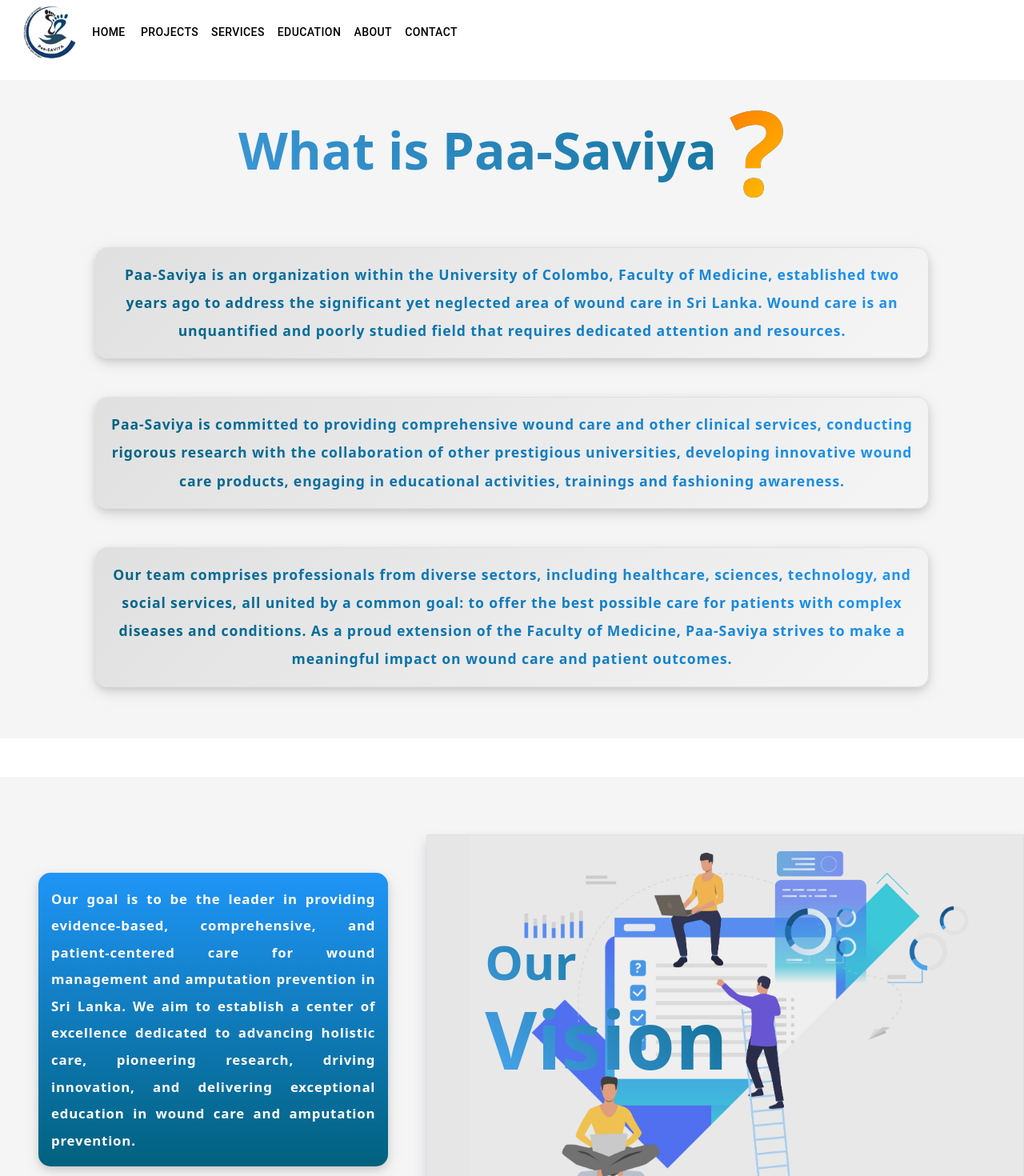
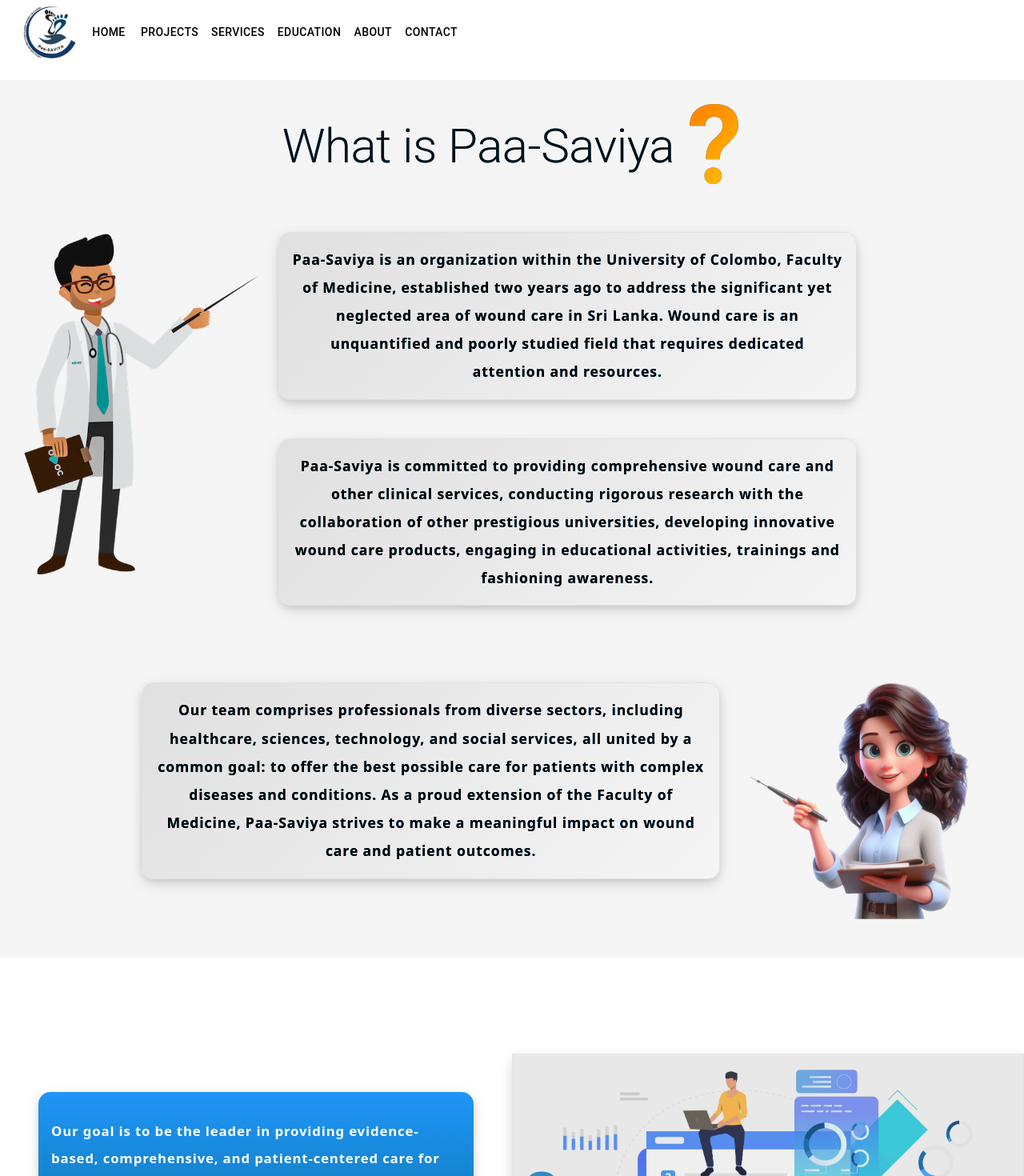
Before and after one commit to Hash-Perera/Paa-Saviya, a React (Vite) app in the folder frontend/: page /about-us in a window 1280 px wide. Shown: the top 1470 px of the page at 80% size. Built offline with nearby package versions, Linux system fonts and the light colour scheme.

Commit message:
about us corrections done

```diff
--- a/frontend/src/components/shared/imageAccordion.jsx
+++ b/frontend/src/components/shared/imageAccordion.jsx
@@ -20,7 +20,6 @@
 import projectImage19 from "../../assets/images/step_smart/projectImage-19.jpeg";
 import projectImage20 from "../../assets/images/step_smart/projectImage-20.jpeg";
 import projectImage21 from "../../assets/images/step_smart/projectImage-21.jpeg";
-import projectImage22 from "../../assets/images/step_smart/projectImage-22.jpeg";
 
 const ImageAccordion = () => {
   const projectImages = [
--- a/frontend/src/pages/aboutUs.jsx
+++ b/frontend/src/pages/aboutUs.jsx
@@ -2,6 +2,9 @@
 import { motion } from "framer-motion";
 import { useInView } from "react-intersection-observer";
 import "../styles/aboutUsPage.css";
+import { duration, Typography } from "@mui/material";
+import doc1Image from "../assets/images/projects/doc1Image.png";
+import doc3Image from "../assets/images/projects/doc3Image.png";
 
 const AboutUs = () => {
   const { ref: firstSectionRef, inView: firstSectionInView } = useInView({
@@ -41,16 +44,33 @@
     },
   };
 
+  const firstContainer = {
+    hidden: { opacity: 1, scale: 0 },
+    visible: {
+      opacity: 1,
+      scale: 1,
+      transition: {
+        delayChildren: 1.3,
+        staggerChildren: 0.5,
+        duration: 2,
+      },
+    },
+  };
+  const firstContainerItem = {
+    hidden: { x: 300, opacity: 0 },
+    visible: { x: 0, opacity: 1 },
+  };
+
   return (
     <>
       {/* What is Paada Saviya section */}
       <div
         style={{ marginTop: "100px" }}
-        className="container-fluid bg-gray pb-5"
+        className="container-fluid bg-gray pb-5 "
       >
         <div className="row mb-4">
           <div className="col text-center">
-            <motion.h1
+            <motion.div
               ref={firstSectionRef}
               initial={{ opacity: 0, y: -100 }}
               animate={firstSectionInView ? { opacity: 1, y: 0 } : {}}
@@ -58,27 +78,53 @@
               style={{ fontSize: "4em" }}
               className="vision-text font-weight-bold"
             >
-              What is Paa-Saviya<span className="question-mark ml-3">?</span>
-            </motion.h1>
+              <Typography
+                style={{
+                  display: "flex",
+                  alignItems: "center",
+                  justifyContent: "center",
+                }}
+                variant="h2"
+                color="textPrimary"
+              >
+                What is Paa-Saviya <span className="question-mark ml-3">?</span>
+              </Typography>
+            </motion.div>
           </div>
         </div>
         <div className="row">
-          <div className="col-md-10 mx-auto">
+          <div className="col-md-3 ml-3 ">
+            <motion.img
+              ref={firstSectionRef}
+              initial={{ opacity: 0, x: -100 }}
+              animate={firstSectionInView ? { opacity: 1, x: 0 } : {}}
+              transition={{ duration: 1 }}
+              src={doc1Image}
+              className="img-fluid"
+            />
+          </div>
+          <motion.div
+            initial="hidden"
+            animate={firstSectionInView ? "visible" : "hidden"}
+            variants={firstContainer}
+            className="col-md-7 mr-auto"
+          >
             <motion.div
-              ref={firstSectionRef}
-              initial={{ opacity: 0, x: -500 }}
-              animate={firstSectionInView ? { opacity: 1, x: 0 } : {}}
-              transition={{ duration: 2 }}
+              variants={firstContainerItem}
+              // ref={firstSectionRef}
+              // initial={{ opacity: 0, x: 500 }}
+              // animate={firstSectionInView ? { opacity: 1, x: 0 } : {}}
+              // transition={{ duration: 2 }}
               className="custom-card-2 card border mb-5"
             >
-              <div className="card-body">
+              <div className="card-body d-flex align-items-center">
                 <p
                   style={{
                     lineHeight: 2,
                     letterSpacing: "0.05em",
                     fontSize: "1.1em",
                   }}
-                  className="card-title m-0 text-center vision-text font-weight-bold"
+                  className="card-title m-0 text-center"
                 >
                   Paa-Saviya is an organization within the University of
                   Colombo, Faculty of Medicine, established two years ago to
@@ -90,20 +136,21 @@
             </motion.div>
 
             <motion.div
-              ref={firstSectionRef}
-              initial={{ opacity: 0, x: 500 }}
-              animate={firstSectionInView ? { opacity: 1, x: 0 } : {}}
-              transition={{ duration: 2 }}
+              variants={firstContainerItem}
+              // ref={firstSectionRef}
+              // initial={{ opacity: 0, x: 500 }}
+              // animate={firstSectionInView ? { opacity: 1, x: 0 } : {}}
+              // transition={{ duration: 2 }}
               className="custom-card-2 card border mb-5"
             >
-              <div className="card-body">
+              <div className="card-body d-flex align-items-center">
                 <p
                   style={{
                     lineHeight: 2,
                     letterSpacing: "0.05em",
                     fontSize: "1.1em",
                   }}
-                  className="card-title m-0 text-center vision-text font-weight-bold"
+                  className="card-title m-0 text-center"
                 >
                   Paa-Saviya is committed to providing comprehensive wound care
                   and other clinical services, conducting rigorous research with
@@ -113,21 +160,25 @@
                 </p>
               </div>
             </motion.div>
+          </motion.div>
+        </div>
+        <div className="row mt-5">
+          <div className="col-md-7 ml-auto">
             <motion.div
               ref={fourthSectionRef}
               initial={{ opacity: 0, x: -500 }}
               animate={fourthSectionInView ? { opacity: 1, x: 0 } : {}}
-              transition={{ duration: 2 }}
-              className="custom-card-2 card border mb-3"
+              transition={{ duration: 1.5 }}
+              className="custom-card-2 card border mb-5"
             >
-              <div className="card-body">
+              <div className="card-body d-flex align-items-center">
                 <p
                   style={{
                     lineHeight: 2,
                     letterSpacing: "0.05em",
                     fontSize: "1.1em",
                   }}
-                  className="card-title m-0 text-center vision-text font-weight-bold"
+                  className="card-title m-0 text-center"
                 >
                   Our team comprises professionals from diverse sectors,
                   including healthcare, sciences, technology, and social
@@ -140,20 +191,30 @@
               </div>
             </motion.div>
           </div>
+          <div className="col-md-3 mr-5 ">
+            <motion.img
+              ref={fourthSectionRef}
+              initial={{ opacity: 0, y: 200 }}
+              animate={fourthSectionInView ? { opacity: 1, y: 0 } : {}}
+              transition={{ duration: 1.5 }}
+              src={doc3Image}
+              className="img-fluid"
+            />
+          </div>
         </div>
       </div>
 
       {/* Our vision section */}
-      <div className="container-fluid py-5 bg-gray my-5">
+      <div className="container-fluid py-5  my-5">
         <div className="row justify-content-center my-4">
           <motion.div
             ref={secondSectionRef}
             initial={{ opacity: 0, x: -300 }}
             animate={secondSectionInView ? { opacity: 1, x: 0 } : {}}
-            transition={{ duration: 1.2 }}
-            className="col-md-5 p-5"
+            transition={{ duration: 1.5 }}
+            className="col-md-6 p-5"
           >
-            <div className="custom-card card border-0">
+            <div className="custom-card card border-0 py-3">
               <div className="card-body">
                 <p
                   style={{
@@ -161,7 +222,7 @@
                     letterSpacing: "0.05em",
                     fontSize: "1.05em",
                   }}
-                  className="card-title m-0 text-justify"
+                  className="card-title m-0 text-left"
                 >
                   Our goal is to be the leader in providing evidence-based,
                   comprehensive, and patient-centered care for wound management
@@ -178,11 +239,11 @@
             ref={secondSectionRef}
             initial={{ opacity: 0, x: 300 }}
             animate={secondSectionInView ? { opacity: 1, x: 0 } : {}}
-            transition={{ duration: 1.2 }}
-            className="col-md-7 border ml-auto px-5 py-3 text-white shadow d-flex align-items-center bg-image-vision"
+            transition={{ duration: 1.5 }}
+            className="col-md-6 border ml-auto  py-3 text-white shadow d-flex align-items-center bg-image-vision"
           >
             <div className="bg-overlay"></div>
-            <div className="ml-4" style={{ zIndex: 2 }}>
+            <div className="mt-5" style={{ zIndex: 2 }}>
               <h1 className="font-weight-bold mb-4 vision-text">
                 <div style={{ display: "flex", flexDirection: "column" }}>
                   <span className="main-title" style={{ fontSize: "1.5em" }}>
@@ -199,14 +260,14 @@
       </div>
 
       {/* Our Aims section */}
-      <div className="container-fluid my-5 py-2 bg-gray">
+      <div className="container-fluid my-5 py-2 ">
         <div className="row justify-content-center my-5 h-100">
           <motion.div
             style={{ minHeight: "55vh" }}
             ref={thirdSectionRef}
             initial={{ opacity: 0, x: -300 }}
             animate={thirdSectionInView ? { opacity: 1, x: 0 } : {}}
-            transition={{ duration: 1.2 }}
+            transition={{ duration: 1.5 }}
             className="col-md-6 ml-auto py-3 b text-white shadow d-flex align-items-center justify-content-end bg-image-aims"
           >
             <div className="bg-overlay" style={{ zIndex: 2 }}></div>
@@ -242,7 +303,7 @@
               className="custom-card card border-0 m-0"
             >
               <div className="card-body m-3">
-                <p className="card-title m-0 text-justify">
+                <p className="card-title m-0 text-left">
                   Develop a clinical service provision center for wound healing
                   and limb salvage.
                 </p>
@@ -254,7 +315,7 @@
               className="custom-card card border-0"
             >
               <div className="card-body">
-                <p className="card-title m-0 text-justify">
+                <p className="card-title m-0 text-left">
                   Provide clinical training and enhance knowledge among health
                   professionals.
                 </p>
@@ -265,7 +326,7 @@
               className="custom-card card border-0"
             >
               <div className="card-body">
-                <p className="card-title m-0 text-justify">
+                <p className="card-title m-0 text-left">
                   Conduct research and innovation with local and international
                   collaboration
                 </p>
@@ -279,3 +340,43 @@
 };
 
 export default AboutUs;
+
+{
+  /* <motion.div
+              ref={fourthSectionRef}
+              initial={{ opacity: 0, x: -500 }}
+              animate={fourthSectionInView ? { opacity: 1, x: 0 } : {}}
+              transition={{ duration: 2 }}
+              className="custom-card-2 card border mb-3"
+            >
+              <div className="card-body d-flex align-items-center">
+                <div className="flex-grow-1">
+                  <p
+                    style={{
+                      lineHeight: 2,
+                      letterSpacing: "0.05em",
+                      fontSize: "1.1em",
+                    }}
+                    className="card-title m-0 text-center"
+                  >
+                    Our team comprises professionals from diverse sectors,
+                    including healthcare, sciences, technology, and social
+                    services, all united by a common goal: to offer the best
+                    possible care for patients with complex diseases and
+                    conditions. As a proud extension of the Faculty of Medicine,
+                    Paa-Saviya strives to make a meaningful impact on wound care
+                    and patient outcomes.
+                  </p>
+                </div>
+                <img
+                  src="/path/to/image3.jpg"
+                  alt="Description"
+                  style={{
+                    width: "150px",
+                    height: "150px",
+                    marginLeft: "20px",
+                  }}
+                />
+              </div>
+            </motion.div> */
+}
--- a/frontend/src/styles/aboutUsPage.css
+++ b/frontend/src/styles/aboutUsPage.css
@@ -96,9 +96,7 @@
 .custom-card-2 .card-title {
     font-size: 1.1em;
     /* Slightly larger font size */
- background-image: linear-gradient(240deg,#1f95f7,#01617e);
-    -webkit-background-clip: text;
-    color: transparent;    font-weight: bold;
+ color: black;
     /* Darker text color */
 }
 
```
Also changed, not shown: frontend/src/assets/images/projects/doc1Image.png (added), frontend/src/assets/images/projects/doc3Image.png (added).
